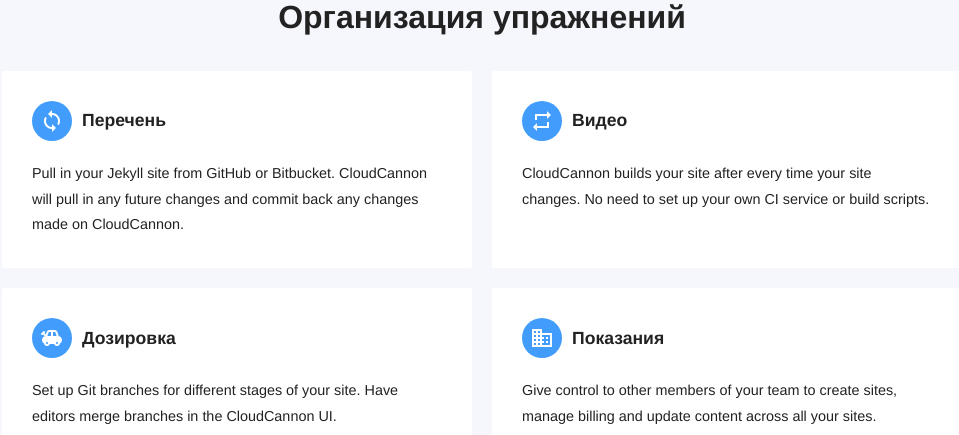
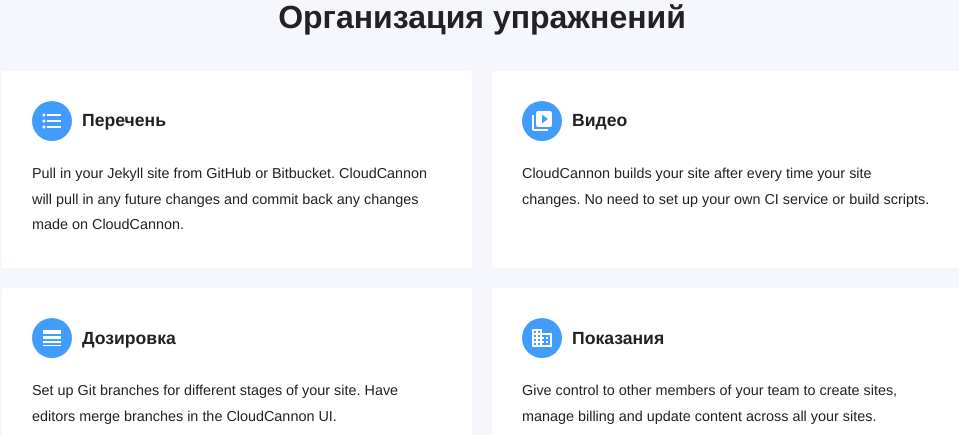
Before and after one commit to RakhimyanTim/fitness.github.io, a Jekyll site: the page built from pages/features.html, in a window 1280 px wide and 900 px high, scrolled down 1406 px. Shown: the part 151-586 px from the top of the window, without its empty margins (158-1117 px from the left). Built offline with Jekyll 4.4.1, drawn with Linux system fonts in a browser that asks for light colours; some web fonts are replaced.

Commit message:
Update features.html

```diff
--- a/pages/features.html
+++ b/pages/features.html
@@ -40,11 +40,11 @@ permalink: /features/
 	<h2>Организация упражнений</h2>
 
 	<ul class="cards">
-		{% include components/features/data-block.html icon="sync" title="Перечень" content="Pull in your Jekyll site from GitHub or Bitbucket. CloudCannon will pull in any future changes and commit back any changes made on CloudCannon." %}
+		{% include components/features/data-block.html icon="format_list_bulleted" title="Перечень" content="Pull in your Jekyll site from GitHub or Bitbucket. CloudCannon will pull in any future changes and commit back any changes made on CloudCannon." %}
 
-		{% include components/features/data-block.html icon="repeat" title="Видео" content="CloudCannon builds your site after every time your site changes. No need to set up your own CI service or build scripts." %}
+		{% include components/features/data-block.html icon="video_library" title="Видео" content="CloudCannon builds your site after every time your site changes. No need to set up your own CI service or build scripts." %}
 
-		{% include components/features/data-block.html icon="toys" title="Дозировка" content="Set up Git branches for different stages of your site. Have editors merge branches in the CloudCannon UI." %}
+		{% include components/features/data-block.html icon="line_weight" title="Дозировка" content="Set up Git branches for different stages of your site. Have editors merge branches in the CloudCannon UI." %}
 
 		{% include components/features/data-block.html icon="business" title="Показания" content="Give control to other members of your team to create sites, manage billing and update content across all your sites." %}
 
```
